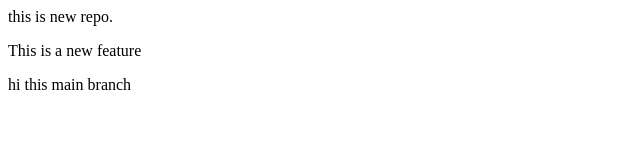
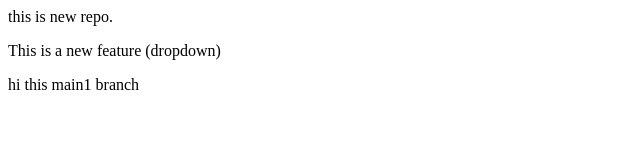
Before and after one commit to swaroop-5-6-7/localrepo, a plain HTML site: page index.html in a window 1280 px wide. Shown: the full height of the page, 0-640 px from the left. Drawn offline with Linux system fonts and the light colour scheme.

Commit message:
add saved part

```diff
--- a/index.html
+++ b/index.html
@@ -1,3 +1,3 @@
 <p>this is new repo.</p>
-<p>This is a new feature</p>
-<p>hi this main branch</p>
+<p>This is a new feature (dropdown)</p>
+<p>hi this main1 branch</p>
```
